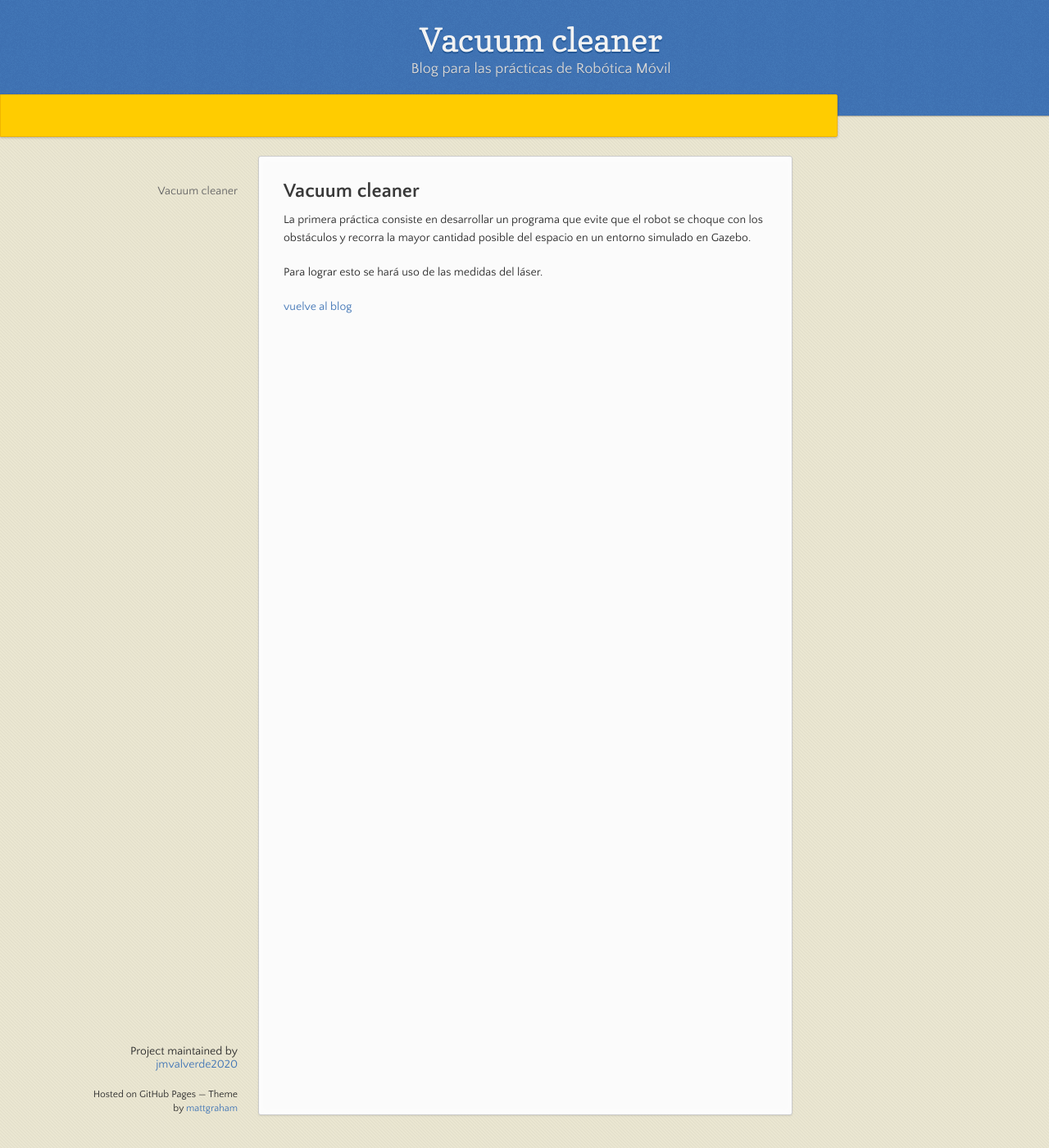
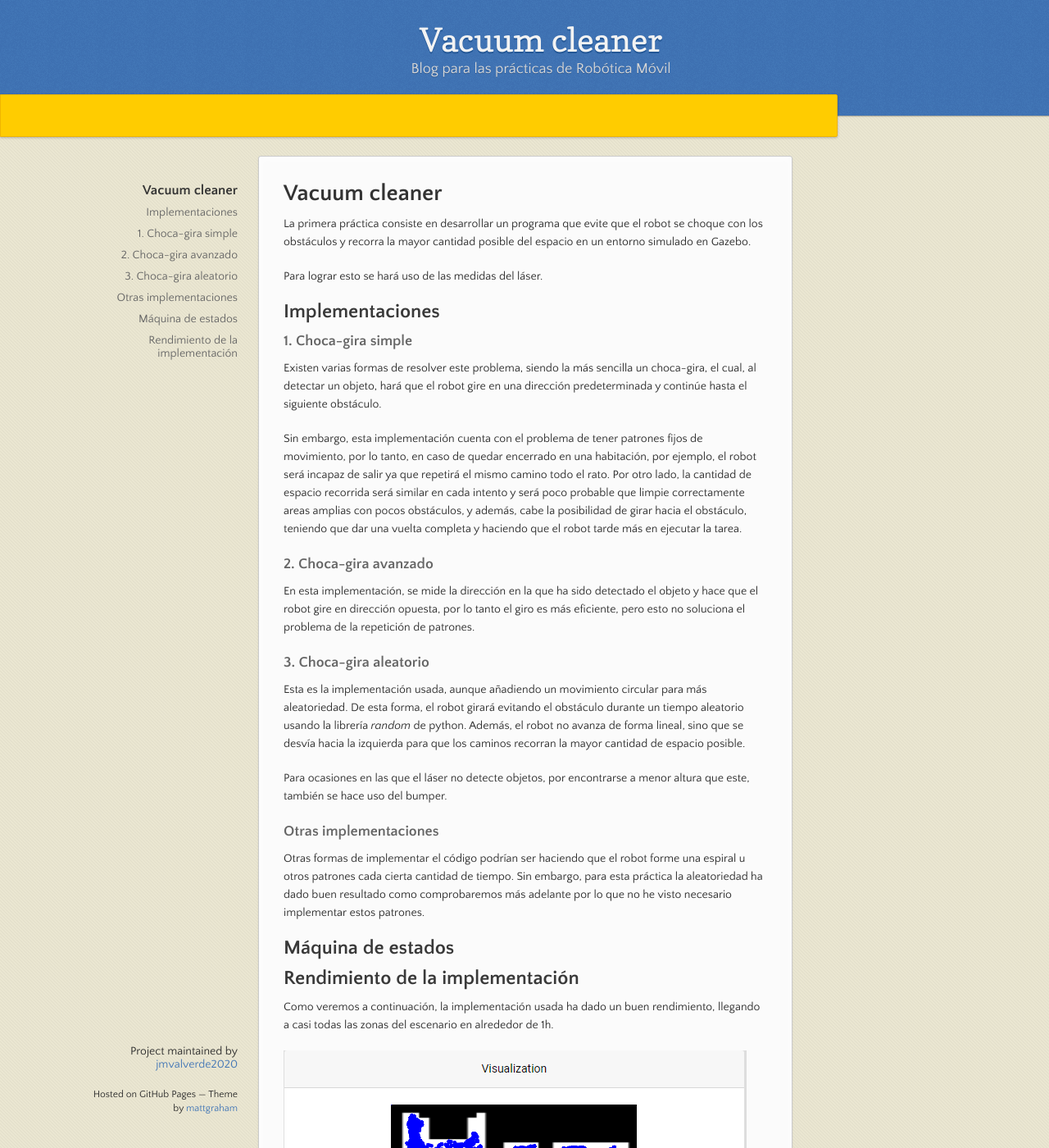
Before and after one commit to jmvalverde2020/robotica_movil_blog, a Jekyll site: the page built from docs/vacuum_cleaner.md, in a window 1280 px wide and 1400 px high. Shown: the whole window at 82% size. Built offline with Jekyll 4.4.1, drawn with Linux system fonts in a browser that asks for light colours; our own code applies the rules of GitHub Pages for plain Markdown files; some of the changed text lies outside the part shown.

Commit message:
Update vacuum_cleaner.md

```diff
--- a/docs/vacuum_cleaner.md
+++ b/docs/vacuum_cleaner.md
@@ -2,11 +2,42 @@
 layout: default
 ---
 
-## Vacuum cleaner
+# Vacuum cleaner
 
 La primera práctica consiste en desarrollar un programa que evite que el robot se choque con los obstáculos y recorra la mayor cantidad posible del espacio en un entorno
 simulado en Gazebo.
 
 Para lograr esto se hará uso de las medidas del láser.
 
-[vuelve al blog](./)
+## Implementaciones
+
+### 1. Choca-gira simple
+Existen varias formas de resolver este problema, siendo la más sencilla un choca-gira, el cual, al detectar un objeto, hará que el robot gire en una dirección predeterminada y continúe hasta el siguiente obstáculo.
+
+Sin embargo, esta implementación cuenta con el problema de tener patrones fijos de movimiento, por lo tanto, en caso de quedar encerrado en una habitación, por ejemplo, el robot será incapaz de salir ya que repetirá el mismo camino todo el rato.
+Por otro lado, la cantidad de espacio recorrida será similar en cada intento y será poco probable que limpie correctamente areas amplias con pocos obstáculos, y además, cabe la posibilidad de girar hacia el obstáculo, teniendo que dar una vuelta completa y haciendo que el robot tarde más en ejecutar la tarea.
+
+### 2. Choca-gira avanzado
+En esta implementación, se mide la dirección en la que ha sido detectado el objeto y hace que el robot gire en dirección opuesta, por lo tanto el giro es más eficiente, pero esto no soluciona el problema de la repetición de patrones.
+
+### 3. Choca-gira aleatorio
+Esta es la implementación usada, aunque añadiendo un movimiento circular para más aleatoriedad.
+De esta forma, el robot girará evitando el obstáculo durante un tiempo aleatorio usando la librería _random_ de python. Además, el robot no avanza de forma lineal, sino que se desvía hacia la izquierda para que los caminos recorran la mayor cantidad de espacio posible.
+
+Para ocasiones en las que el láser no detecte objetos, por encontrarse a menor altura que este, también se hace uso del bumper.
+
+### Otras implementaciones
+Otras formas de implementar el código podrían ser haciendo que el robot forme una espiral u otros patrones cada cierta cantidad de tiempo. Sin embargo, para esta práctica la aleatoriedad ha dado buen resultado como comprobaremos más adelante por lo que no he visto necesario implementar estos patrones.
+
+## Máquina de estados
+
+## Rendimiento de la implementación
+Como veremos a continuación, la implementación usada ha dado un buen rendimiento, llegando a casi todas las zonas del escenario en alrededor de 1h.
+
+![Visualización del recorrido del robot](./images/Visualizacion.PNG)
+
+Esta implementación ha obtenido una puntuación de 87, como podemos ver aquí
+
+![Puntuación del recorrido](./images/Evaulacion.PNG)
+
+[Vuelve al blog](./)
```
